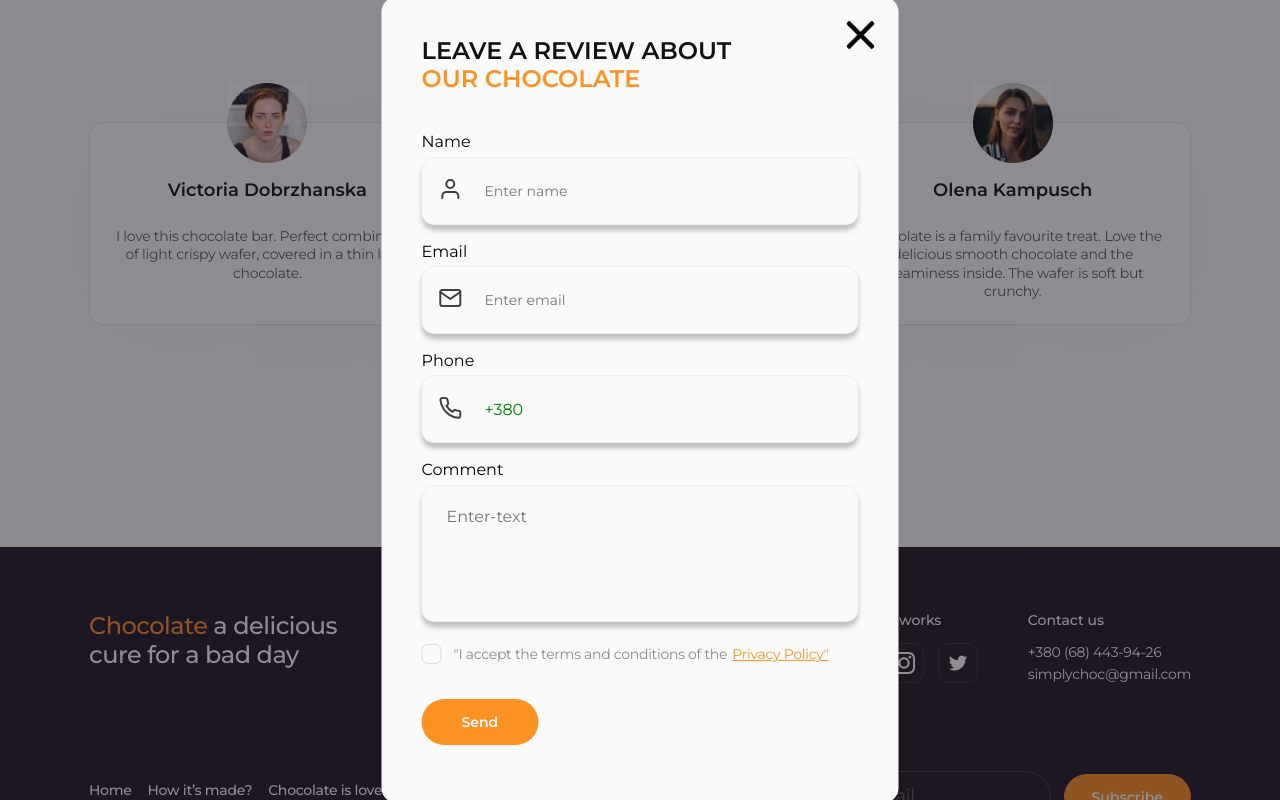
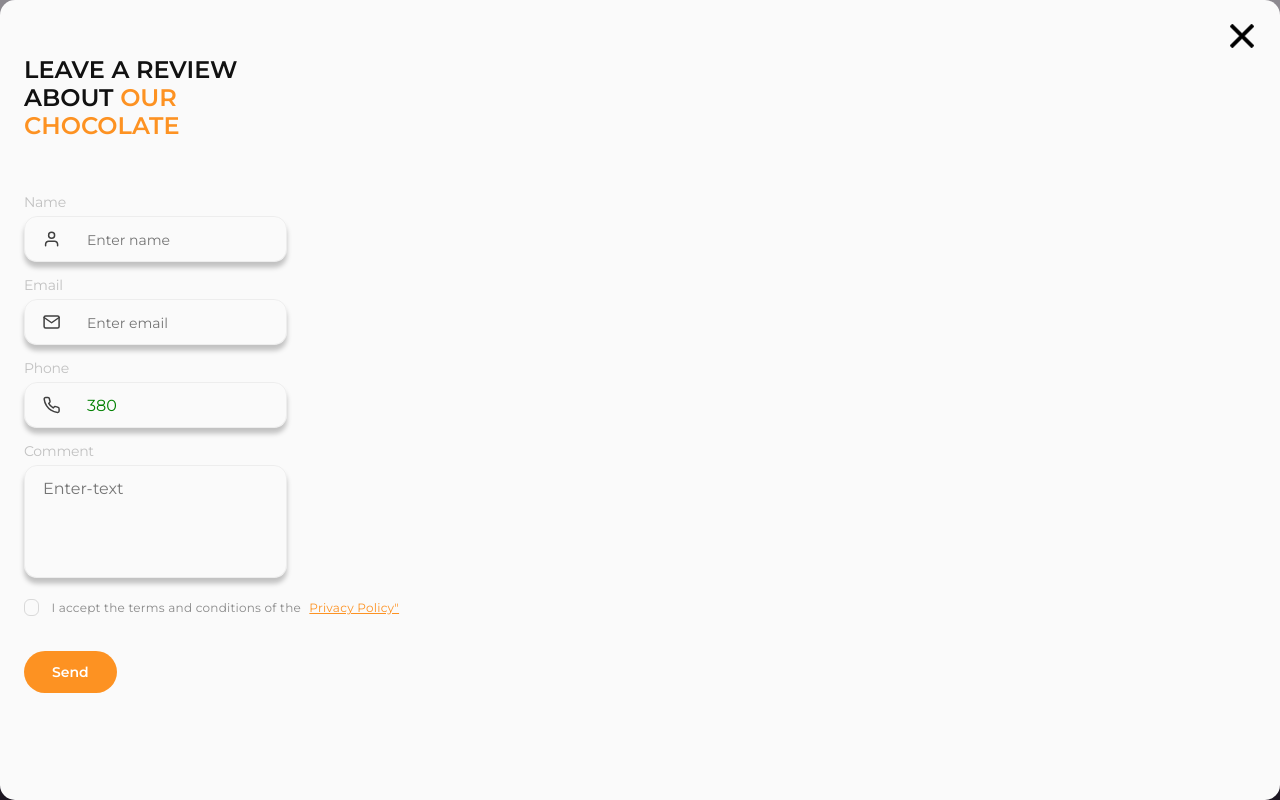
Before and after one commit to NastyaDudk/FS-99, a plain HTML site: page index.html in a window 1280 px wide. Both pictures are taken after a click on the button "Leave a review". Shown: the part 4336-5136 px from the top of the page. Drawn offline with nearby package versions, Linux system fonts and the light colour scheme.

Commit message:
changesgood

```diff
--- a/css/style.css
+++ b/css/style.css
@@ -970,14 +970,15 @@ transition: color 1000ms ease;
 /* Modal window */
 
 
-/*
+
 .is-open{
   opacity :1;
   visibility: visible;
   pointer-events: auto;
-}  */
+}
 
 .backdrop {
+
   position: fixed;
   width: 100%;
   height: 100%;
@@ -992,15 +993,16 @@ transition: color 1000ms ease;
 }
 
  .modal {
-  width: 517px;
-  height: 794;
+
+  width: 100%;
+  height: 100%;
   background-color: #fafafa;
   border-radius: 15px;
   position: absolute;
   top: 50%;
   left: 50%;
   transform: translate(-50%, -50%);
-  padding: 40px;
+  padding: 24px;
 }
 
 
@@ -1017,24 +1019,29 @@ transition: color 1000ms ease;
 }
 
 .modal-title{
+  width: 270px;
+  font-size: 20px;
   text-align: left;
-
-  margin-bottom: 40px;
-}
+  margin-bottom: 53px;
+  margin-top: 32px;
+}
+
+
+
 
 .modal-btn-icon{
-  width: 28px;
-  height: 28px;
-  stroke:#111111;
+  width: 24px;
+    height: 24px;
+    stroke: #111111;
 }
 
 .modal-field{
-  margin-bottom: 18px;
+  margin-top: 14px;
 }
 
 .modal-input{
-  width: 100%;
-  height: 68px;
+  width: 263px;
+  height: 46px;
   border-radius: 13px;
   border: 1.5px solid rgba(17, 17, 17, 0.05);
   box-shadow: 0px 5.44492px 5.44492px 0px rgba(0, 0, 0, 0.23);
@@ -1063,9 +1070,16 @@ transition: color 1000ms ease;
   display: block;
   margin-bottom: 5px;
   font-style: 12px;
+  letter-spacing: -0.02em;
+  font-weight: 400;
+  line-height: normal;
+  font-size: 14px;
+  color: rgba(64, 64, 64, 0.30);
 }
 
 .modal-icon{
+  width: 18px;
+  height: 18px;
   fill: transparent;
   stroke: #404040;
   position: absolute;
@@ -1076,6 +1090,8 @@ transition: color 1000ms ease;
 }
 
 .modal-icon-first{
+  width: 18px;
+  height: 18px;
   fill: transparent;
   stroke: #404040;
   position: absolute;
@@ -1090,6 +1106,7 @@ transition: color 1000ms ease;
 }
 
 .hero-btn{
+  margin-top: 32px;
   color: #FFF;
     font-family: inherit;
     font-size: 14px;
@@ -1098,7 +1115,7 @@ transition: color 1000ms ease;
     line-height: normal;
     cursor: pointer;
     margin-top: 35px;
-    padding: 14px 40px;
+    padding: 12px 28px;
     border-radius: 100px;
     background-color: #FD9222;
     border: none;
@@ -1110,27 +1127,30 @@ transition: color 1000ms ease;
 
 
 .modal-text{
-  width: 100%;
-  height: 137px;
+  display: flex;
+  width: 263px;
+  padding: 14px 18px 60px 18px;
+  align-items: flex-start;
+  gap: 40px;
   border-radius: 13px;
   border: 1.5px solid rgba(17, 17, 17, 0.05);
   box-shadow: 0px 5.44492px 5.44492px 0px rgba(0, 0, 0, 0.23);
   background-color: inherit;
   color: green;
   font-style: 18px;
-  padding: 22px 24px ;
+  padding: 14px 18px 60px 18px;
   outline: transparent;
   transition: border-color 300ms linear;
   resize: none;
 }
 
 .check-text{
+  letter-spacing: 0.02em;
+    line-height: 1.3;
+    font-weight: 400;
+    font-size: 12px;
   color: rgba(64, 64, 64, 0.60);
-  font-size: 14px;
-  line-height: normal;
-  letter-spacing: -0.02em;
-  display: flex;
-  align-items: center;
+
 
 }
 
@@ -1141,7 +1161,6 @@ transition: color 1000ms ease;
 }
 
 .check-text span{
-  display: flex;
   align-items: center;
   justify-content: center;
   width: 20px;
--- a/index.html
+++ b/index.html
@@ -2,19 +2,19 @@
 <html lang="en">
 
 <head>
-  <meta charset="UTF-8" />
-  <meta name="viewport" content="width=device-width, initial-scale=1.0" />
+  <meta charset="UTF-8">
+  <meta name="viewport" content="width=device-width, initial-scale=1.0">
   <title>Chocolate</title>
-  <link rel="preconnect" href="https://fonts.googleapis.com" />
-  <link rel="preconnect" href="https://fonts.gstatic.com" crossorigin />
-  <link href="https://fonts.googleapis.com/css2?family=Montserrat:wght@400;500;600;700&display=swap" rel="stylesheet" />
+  <link rel="preconnect" href="https://fonts.googleapis.com">
+  <link rel="preconnect" href="https://fonts.gstatic.com" crossorigin>
+  <link href="https://fonts.googleapis.com/css2?family=Montserrat:wght@400;500;600;700&display=swap" rel="stylesheet">
 
 
   <link rel="stylesheet" href="https://cdnjs.cloudflare.com/ajax/libs/modern-normalize/2.0.0/modern-normalize.css"
-    crossorigin="anonymous" referrerpolicy="no-referrer" />
+    crossorigin="anonymous" referrerpolicy="no-referrer">
 
 
-  <link rel="stylesheet" href="./css/style.css" />
+  <link rel="stylesheet" href="./css/style.css">
 
   <script src="java/window.js" defer></script>
   <script src="java/gamburger.js" defer></script>
@@ -28,8 +28,7 @@
       <nav class="header-navigation">
         <a href="" class="header-logo">
           <span class="header-logo-italic">SIMPLY CHOCOLATE</span>
-          <img src="./images/chocolate.svg"
-            class="header-logo-image" alt="site logo" />
+          <img src="./images/chocolate.svg" class="header-logo-image" alt="site logo">
         </a>
 
         <ul class="header-menu list">
@@ -61,8 +60,8 @@
           </a>
         </li>
       </ul>
-      <button  id="open-modal-btn"  class="menu-open-btn"><svg class="menu-icon" width="28" height="28">
-          <use href="./images/icons.svg#icon-gamburger" >
+      <button id="open-modal-btn" class="menu-open-btn"><svg class="menu-icon" width="28" height="28">
+          <use href="./images/icons.svg#icon-gamburger">
           </use>
         </svg>
 
@@ -129,7 +128,7 @@
           <li class="features-item">
             <a class="icon-gold" href="">
               <svg class="small-icons-gold" width="32" height="32">
-              <use  href="./images/icons.svg#icon-choko" >
+                <use href="./images/icons.svg#icon-choko">
                 </use>
               </svg>
             </a>
@@ -142,7 +141,7 @@
           <li class="features-item">
             <a class="icon-gold" href="">
               <svg class="small-icons-gold" width="32" height="32">
-              <use   href="./images/icons.svg#icon-coin" >
+                <use href="./images/icons.svg#icon-coin">
                 </use>
               </svg>
             </a>
@@ -155,7 +154,7 @@
           <li class="features-item">
             <a class="icon-gold" href="">
               <svg class="small-icons-gold" width="32" height="32">
-              <use  href="./images/icons.svg#icon-spoon" >
+                <use href="./images/icons.svg#icon-spoon">
                 </use>
               </svg>
             </a>
@@ -215,14 +214,11 @@
 
         <div class="made-wrap">
 
-          <picture class="made-picture">
-
-            <source srcset="./images/made-img.jpeg 1x, made-img-2x.jpeg 2x" media="(min-width: 1166)">
-            <source srcset="./images/made-img-tab.jpeg 1x, made-img-tab-2x.jpeg 2x" media="(min-width: 768)">
-            <source srcset="./images/made-img-mob.jpeg 1x, made-img-mob-2x.jpeg 2x" media="(max-width: 767)">
 
           <img src="./images/made-img.jpeg" alt="liquid chocolate" width="600" height="400" class="made-img">
-          </picture>
+
+
+
 
 
           <div class="made-content">
@@ -267,12 +263,10 @@
         <h2 class="products-title section-title">Our <span>products</span></h2>
         <ul class="products-list">
           <li class="products-item">
-            <img
-            srcset="
+            <img srcset="
             ./images/products-img-1.jpeg 1x,
             ./images/products-img-1-2x.jpeg 2x
-            "
-            src="./images/products-img-1.jpeg" alt="ORANGE" width="230" height="201" class="products-img">
+            " src="./images/products-img-1.jpeg" alt="ORANGE" width="230" height="201" class="products-img">
             <h3 class="products-subtitle">ORANGE</h3>
             <p class="products-item-text">Dark chocolate</p>
             <button class="products-btn" type="button" id="click">45 UAH</button>
@@ -332,7 +326,7 @@
 
             <div class="sellers-cover-wrap">
               <img src="./images/sellers-img-1.jpeg" alt="CHOCOLATE WITH NUTS" width="368" height="464"
-                class="sellers-img" />
+                class="sellers-img">
 
               <div class="sellers-cover-block">
                 <p class="sellers-cover-text">
@@ -421,104 +415,17 @@
             </p>
           </li>
         </ul>
-        <button  type="button" class="loved-btn">Leave a review</button>
-        <div class="backdrop">
-          <div class="modal" id="myModal">
 
-            <button  type="button" class="modal-btn" id="close-btn">
-              <svg class="modal-btn-icon" width="28" height="28">
-                <use href="./images/icons2.svg#icon-close-black"></use>
-              </svg>
-            </button>
-            <p class="modal-title section-title">LEAVE A REVIEW ABOUT <br><span>OUR CHOCOLATE</span>
-            </p>
+        <button type="button" class="loved-btn">Leave a review</button>
 
-            <form class="modal-form">
-
-      <div class="modal-field">
-         <label for="user-name" class="modal-label">Name</label>
-
-      <div class="modal-input-wrap">
-            <input
-            type="text"
-            name="user-name"
-            class="modal-input"
-            placeholder="Enter name"
-            required
-            id="user-name"
-             />
-             <svg class="modal-icon-first" width="24px" height="24px">
-              <use href="./images/icons2.svg#icon-men"></use>
-             </svg>
+    </section>
     </div>
-          </div>
-
-
-            <div class="modal-field">
-             <label for="user-email"  class="modal-label">Email</label>
-             <div class="modal-input-wrap">
-            <input
-            type="email"
-            name="user-email"
-            class="modal-input"
-            placeholder="Enter email"
-            required
-            id="user-email"/>
-            <svg class="modal-icon" width="24px" height="24px">
-              <use href="./images/icons2.svg#icon-mail"></use>
-             </svg>
-            </div>
-          </div>
+  </main>
 
 
 
-            <div class="modal-field">
-            <label for="user-phone"  class="modal-label">Phone</label>
-            <div class="modal-input-wrap">
-            <input type="phone"
-            name="user-phone"
-            class="modal-input"
-            placeholder="Enter phone"
-            required
-            value="+380"
-            id="user-phone"/>
-            <svg class="modal-icon" width="24px" height="24px">
-              <use href="./images/icons2.svg#icon-phone"></use>
-             </svg>
-            </div>
-          </div>
 
-          <div class="modal-field">
-            <label for="user-text"  class="modal-label">Comment</label>
-           <textarea name="user-text" id="user-text" class="modal-text"
-           placeholder="Enter-text"></textarea>
-          </div>
 
-          <div class="modal-field ">
-            <input type="checkbox"
-            name="modal-check"
-            id="modal-check"
-            class="check-input visually-hidden"
-            />
-
-            <label for="modal-check" class="check-text">
-              <span>
-                <svg class="modal-check-icon" width="10" height="10">
-                <use href="./images/icons2.svg#icon-vector">
-                </use>
-              </svg>
-            </span>"I accept the terms and conditions of the
-            <a href=""> Privacy Policy"</a>
-            </label>
-
-            <button type="submit" class="hero-btn">Send</button>
-          </form>
-          </div>
-          </div>
-
-    </div>
-    </section>
-  </main>
 
 
 
@@ -595,14 +502,93 @@
             </ul>
           </nav>
           <form class="footer-form">
-          <input type="email" class="footer-input" placeholder="Enter your email" aria-label="email input" />
+            <input type="email" class="footer-input" placeholder="Enter your email" aria-label="email input">
             <button type="submit" class="footer-form-btn">Subscribe</button>
           </form>
         </div>
       </div>
     </footer>
 
+
+
+
+
+    <div id="myModal" class="backdrop">
+      <div class="modal">
+
+        <button type="button" class="modal-btn" id="close-btn">
+          <svg class="modal-btn-icon" width="28" height="28">
+            <use href="./images/icons2.svg#icon-close-black"></use>
+          </svg>
+        </button>
+
+        <p class="modal-title section-title">LEAVE A REVIEW <br>ABOUT<span> OUR CHOCOLATE</span>
+        </p>
+
+
+        <form class="modal-form">
+
+          <div class="modal-field">
+            <label for="user-name" class="modal-label">Name</label>
+
+            <div class="modal-input-wrap">
+              <input type="text" name="user-name" class="modal-input" placeholder="Enter name" required
+                id="user-name" >
+              <svg class="modal-icon-first" width="24px" height="24px">
+                <use href="./images/icons2.svg#icon-men"></use>
+              </svg>
             </div>
+          </div>
+
+
+          <div class="modal-field">
+            <label for="user-email" class="modal-label">Email</label>
+            <div class="modal-input-wrap">
+              <input type="email" name="user-email" class="modal-input" placeholder="Enter email" id="user-email" >
+              <svg class="modal-icon" width="24px" height="24px">
+                <use href="./images/icons2.svg#icon-mail"></use>
+              </svg>
+            </div>
+          </div>
+
+
+
+          <div class="modal-field">
+            <label for="user-phone" class="modal-label">Phone</label>
+            <div class="modal-input-wrap">
+              <input type="number" name="user-phone" class="modal-input" placeholder="Enter phone" value="380"
+                id="user-phone" required>
+              <svg class="modal-icon" width="24px" height="24px">
+                <use href="./images/icons2.svg#icon-phone"></use>
+              </svg>
+            </div>
+          </div>
+
+          <div class="modal-field">
+            <label for="user-text" class="modal-label">Comment</label>
+            <textarea name="user-text" id="user-text" class="modal-text" placeholder="Enter-text"></textarea>
+          </div>
+
+          <div class="modal-field ">
+            <input type="checkbox" name="modal-check" id="modal-check" class="check-input visually-hidden" >
+
+          <label for="modal-check" class="check-text">
+            <span>
+              <svg class="modal-check-icon" width="10" height="20">
+                <use href="./images/icons2.svg#icon-vector">
+                </use>
+              </svg>
+            </span>
+            I accept the terms and conditions of the
+            <a class="privacy-policy" href=""> Privacy Policy"</a>
+          </label>
+
+          </div>
+          <button type="submit" class="hero-btn">Send</button>
+        </form>
+      </div>
+    </div>
+
 </body>
 
 </html>
```
Also changed, not shown: java/window.js (+22 -3 lines). Lines whose indentation alone changed are shown as unchanged.
